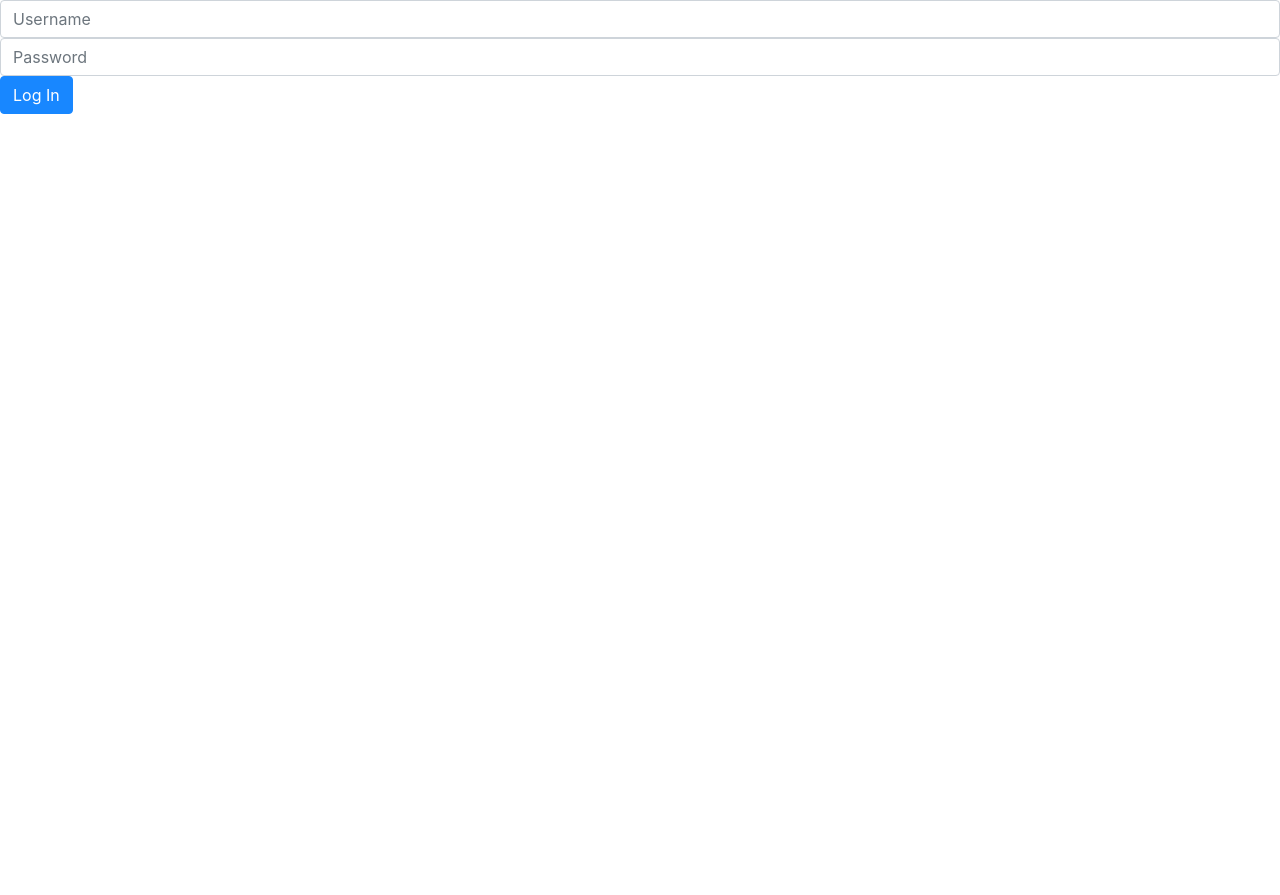
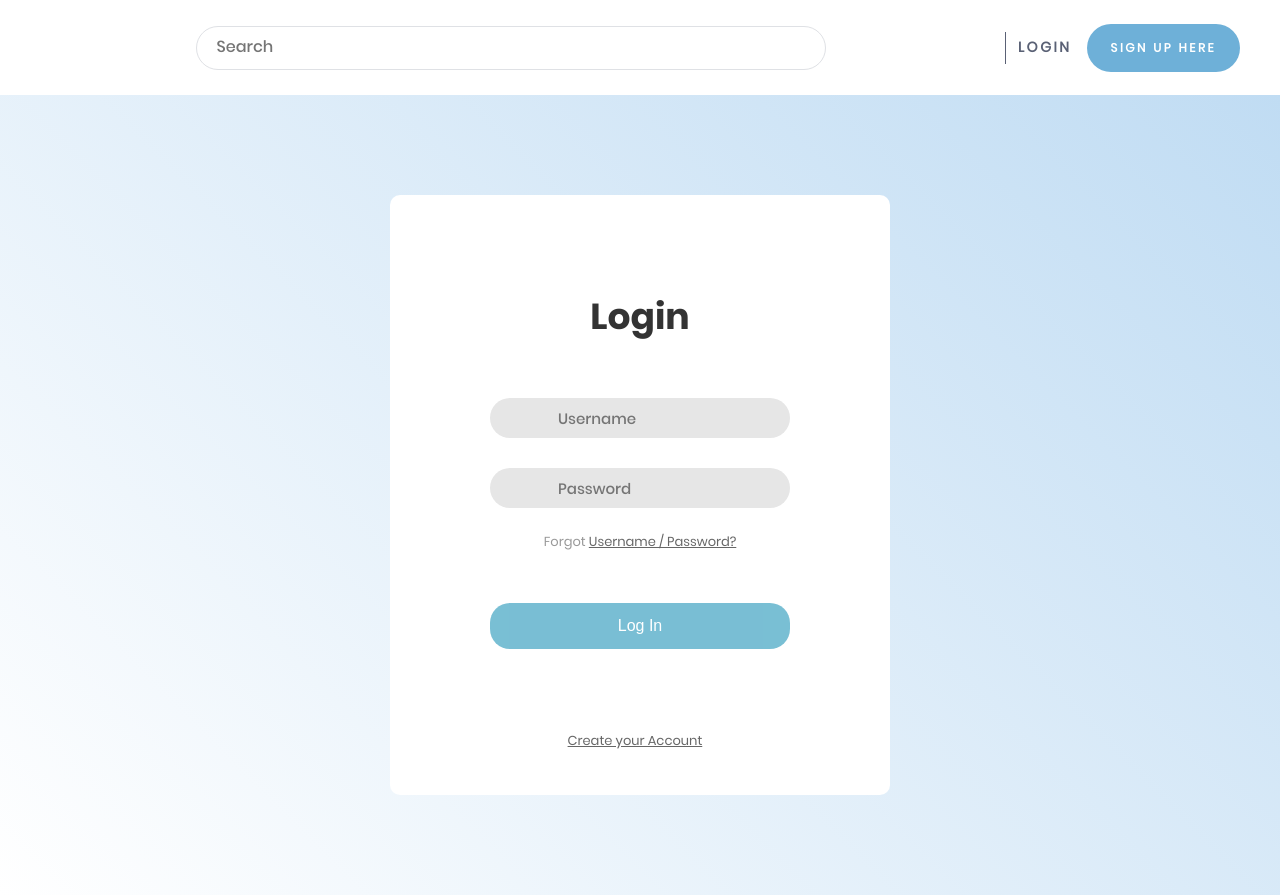
Before and after one commit to haenah/1CL_front, a React (Create React App) app in the folder onecl-front/: page /login in a window 1280 px wide. Before the commit the page ends 800 px from the top, so only its background shows below. Built offline with nearby package versions, Linux system fonts and the light colour scheme; a web font is replaced by a local one.

Commit message:
Login and Sign Up Design

```diff
--- a/onecl-front/src/components/Login/Login.js
+++ b/onecl-front/src/components/Login/Login.js
@@ -13,8 +13,36 @@ class Login extends Component {
 
   render() {
     return (
-      <div>
-        <div>
+
+        <body>
+
+        <div className='heading-space'>
+          <div className='heading'>
+            <div className='options'>
+              <div className='search-bar'>
+                <div className='search'>
+                  <input className='search-type' maxLength='2048' type='text' placeholder='Search'></input>
+                </div>
+              </div>
+              <div className='login-section'>
+                <div className='line'></div>
+                <a className='login' href='/login'>Login</a>
+                <a className='signup' href='/register'>Sign Up Here</a>
+              </div>
+            </div>
+          </div>
+        </div>
+
+      <div className="limiter">
+        <div className="container-login100">
+          <div className="wrap-login">
+            <form className='sign-up-form'>
+                <span className="login-form-title">
+                  <h2>Login</h2>
+                </span>
+
+              <div className='id'>
+                <span>
                   <Input
                       type={'text'}
                       placeholder={'Username'}
@@ -22,24 +50,60 @@ class Login extends Component {
                       onChange={e => this.setState({ username: e.target.value })
                       }
                   />
+                </span>
+                <span className="focus-input100"></span>
+                <span className="symbol-input100">
+                  <i className="fa fa-id-card-o" aria-hidden="true"></i>
+                </span>
+              </div>
+
+              <div className='pw'>
+                <span>
                   <Input
                       type={'password'}
                       placeholder={'Password'}
                       value={this.state.password}
                       onChange={e => this.setState({ password: e.target.value })}
                   />
+                </span>
+                <span className="focus-input100"></span>
+                <span className="symbol-input100">
+                  <i className="fa fa-lock" aria-hidden="true"></i>
+                </span>
               </div>
+
+              <div className="text-center">
+						<span className="txt1">
+							Forgot&nbsp;
+						</span>
+                <a className="txt2" href="#">
+                  Username / Password?
+                </a>
+              </div>
+
               <div>
                 <Button
+                    className='login-button'
                     color={'primary'}
                     type={'submit'}
                     onClick={() => this.props.loginRequest(this.state)}
                 >
                   Log In
                 </Button>
+
+                <div className="text-center p-t-70">
+                  <a className="txt2" href="/register">
+                    Create your Account
+                    <i className="fa fa-long-arrow-right m-l-5" aria-hidden="true"></i>
+                  </a>
+                </div>
+
+              </div>
+            </form>
           </div>
         </div>
-
+      </div>
+        </body>
     )
   }
 }
--- a/onecl-front/src/components/Signup/SignUp.js
+++ b/onecl-front/src/components/Signup/SignUp.js
@@ -142,6 +142,7 @@ class SignUp extends Component{
                 </div>
               </div>
               <div className='login-section'>
+                <div className='line'></div>
                 <a className='login' href='/login'>Login</a>
                 <a className='signup' href='/register'>Sign Up Here</a>
               </div>
@@ -149,15 +150,6 @@ class SignUp extends Component{
           </div>
         </div>
 
-        <div className='heading-space'>
-          <div className='heading'>
-            <div className='options'>
-              <div className='login-section'>
-                <a className='login'>Login</a>
-              </div>
-            </div>
-          </div>
-        </div>
         <div className="limiter">
           <div className="container-login100">
             <div className="wrap-login100">
@@ -182,7 +174,7 @@ class SignUp extends Component{
 
                 <div className='id'>
                   <span className='id-in'>
-                    <input className='id-input' type='text' maxLength='20' placeholder='ID' onChange={this.handleChange} />
+                    <input className='id-input' type='text' maxLength='20' placeholder='Username' onChange={this.handleChange} />
                   </span>
                   <button className='confirmation' onClick={this.handleClick_id}>중복체크</button>
                   {idUI()}
--- a/onecl-front/src/components/Signup/Signup.css
+++ b/onecl-front/src/components/Signup/Signup.css
@@ -105,15 +105,11 @@ body {
     height: 34px !important;
 }
 
-.symbol-search {
-
-}
-
 .search-type {
     background-color: transparent;
     border: none;
     margin: 0;
-    padding: 0;
+    padding-left: 20px;
     color: rgba(0,0,0,.87);
     word-wrap: break-word;
     outline: none;
@@ -140,6 +136,14 @@ body {
     line-height: 1.15;
 }
 
+.line {
+    width: 1px;
+    margin-right: 12px;
+    padding-top: 16px;
+    padding-bottom: 16px;
+    background-color: #5A6175;}
+
+
 .login {
     text-transform: uppercase;
     line-height: 4.5;
@@ -150,7 +154,7 @@ body {
     font-weight: 700;
     letter-spacing: 2.5px;
     font-size: 14px;
-    margin-right: 12px;
+    margin-right: 15px;
     -webkit-box-orient: vertical;
     -webkit-box-direction: normal;
     flex-direction: column;
@@ -191,6 +195,22 @@ body {
 }
 
 /*//////////////////////////////////////////////////////////////////
+[ Utility ]*/
+.txt1 {
+    font-family: Poppins-Regular;
+    font-size: 13px;
+    line-height: 1.5;
+    color: #999999;
+}
+
+.txt2 {
+    font-family: Poppins-Regular;
+    font-size: 13px;
+    line-height: 1.5;
+    color: #666666;
+}
+
+/*//////////////////////////////////////////////////////////////////
 [ Sign Up ]*/
 
 .limiter {
@@ -221,6 +241,23 @@ body {
     flex-wrap: wrap;
     justify-content: space-between;
     padding: 70px 130px 33px 95px;
+}
+
+.wrap-login {
+    background: #fff;
+    border-radius: 10px;
+    overflow: hidden;
+
+    display: -webkit-box;
+    display: -webkit-flex;
+    display: -moz-box;
+    display: -ms-flexbox;
+    display: flex;
+    flex-wrap: wrap;
+    justify-content: space-between;
+    padding: 100px 100px 50px 100px;
+    width: 500px;
+    height: 600px;
 }
 
 /*------------------------------------------------------------------*/
@@ -290,6 +327,18 @@ body {
     padding-bottom: 30px;
 }
 
+.login-form-title {
+    font-family: Poppins-Bold;
+    font-size: 24px;
+    color: #333333;
+    line-height: 1.2;
+    text-align: center;
+
+    width: 100%;
+    display: block;
+    padding-bottom: 50px;
+}
+
 /*---------------------------------------------*/
 
 .wrap-input100 {
@@ -317,7 +366,6 @@ input {
     outline: none;
     border: none;
     box-sizing: border-box;
-
 }
 
 /*---------------------------------------------*/
@@ -413,7 +461,7 @@ h4 {
 [ Button ]*/
 
 button {
-    background-color: #69cece;
+    background-color: #6bb8d0;
     border-radius: 20px;
     color: white;
     padding: 14px;
@@ -438,11 +486,17 @@ button {
     font-size: large;
 }
 
+.login-button {
+    width: 100%;
+    font-size: medium;
+    margin-top: 50px;
+}
+
 button:hover {
     opacity:1;
 }
 
-.check {
-    font-family: Poppins-Medium;
-    font-size: 12px;
-}
+/*---------------------------------------------*/
+.text-center {text-align: center;}
+
+.p-t-70 {padding-top: 70px;}
--- a/onecl-front/src/index.js
+++ b/onecl-front/src/index.js
@@ -3,7 +3,6 @@ import ReactDOM from 'react-dom';
 import './index.css';
 import App from './App';
 import * as serviceWorker from './serviceWorker';
-import 'bootstrap/dist/css/bootstrap.css';
 
 
 import {applyMiddleware, createStore} from 'redux';
```
Lines whose indentation alone changed are shown as unchanged.
